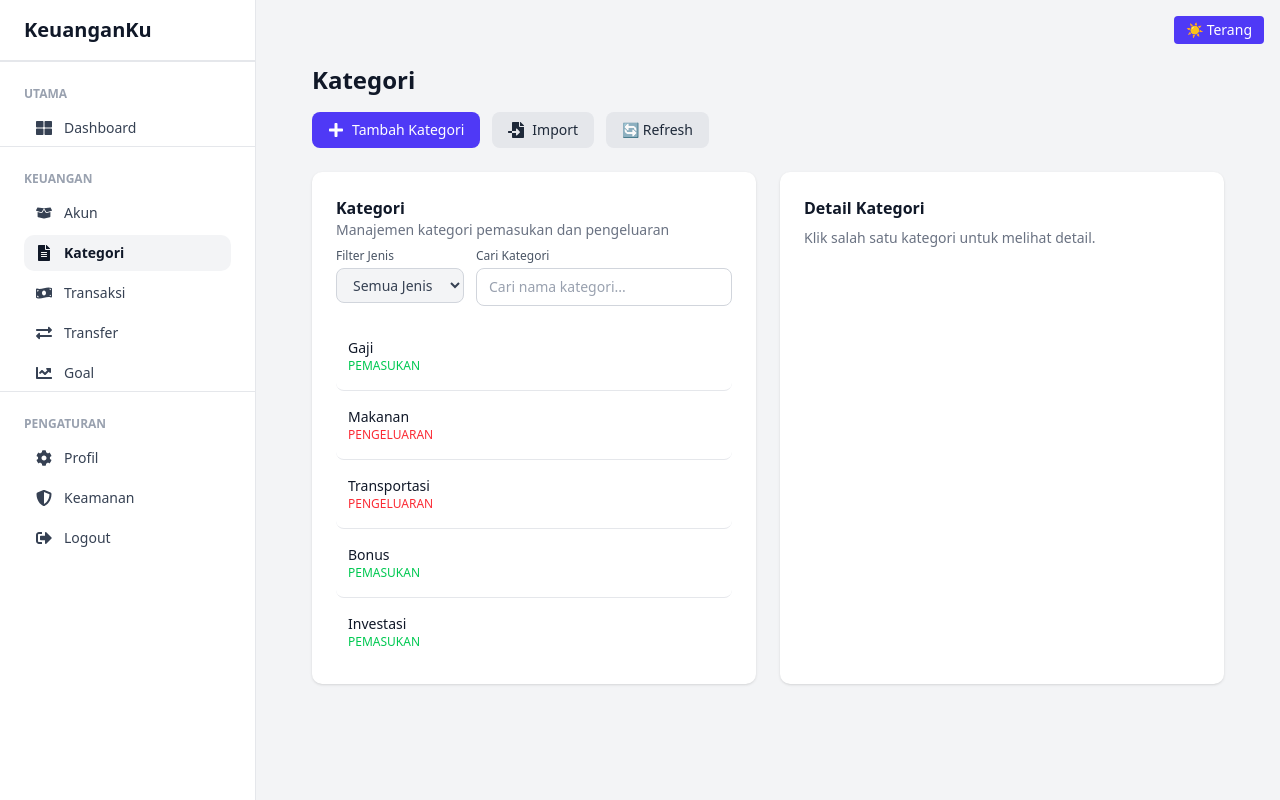
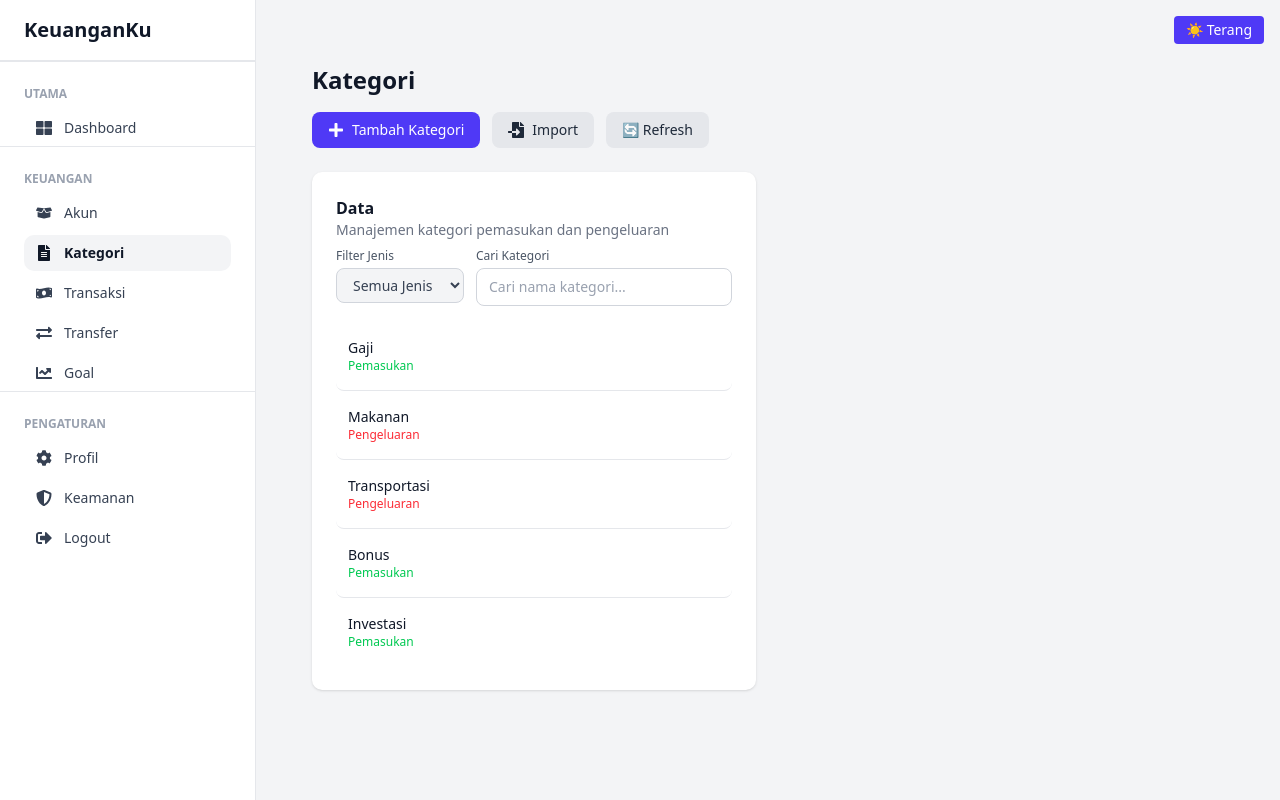
Before and after one commit to andrr64/KeuanganKu-NextJS-React, a Next.js app in the folder keuanganku/: page /app/kategori in a window 1280 px wide. Built offline with nearby package versions, Linux system fonts and the light colour scheme.

Commit message:
feat: memperbarui halaman kategori dan implementasi komponen

```diff
--- a/keuanganku/app/app/kategori/KategoriPage.tsx
+++ b/keuanganku/app/app/kategori/KategoriPage.tsx
@@ -3,43 +3,66 @@
 import { useEffect, useState } from "react"
 import ListKategori from "./components/SectionListKategori";
 import HeaderKategori from "./components/HeaderKategori";
-import PanelDetailKategori from "./components/PanelDetailKategori";
-
-export type Kategori = {
-    id: string
-    nama: string
-    jenis: 'PEMASUKAN' | 'PENGELUARAN'
-}
+import { KategoriResponse } from "@/types/kategori";
+import DialogEditKategori from "@/components/dialog/DialogEditKategori";
 
 export default function KategoriPage() {
     const [loadingFetch, setLoadingFetch] = useState(false);
-    const [kategoriDipilih, setKategoriDipilih] = useState<Kategori | null>(null)
+    const [kategoriDipilih, setKategoriDipilih] = useState<KategoriResponse | null>(null);
 
     const fetchData = async () => {
-        // Simulasi fetch kalau nanti pakai API
-    }
+        setLoadingFetch(true);
+        await new Promise(resolve => setTimeout(resolve, 500));
+        setLoadingFetch(false);
+    };
 
     useEffect(() => {
         fetchData();
-    }, [])
+    }, []);
 
-    const handlePilihKategori = (kategori: Kategori) => {
+    const handlePilihKategori = (kategori: KategoriResponse) => {
         setKategoriDipilih(kategori);
-    }
+    };
+
+    const handleCloseDialog = () => {
+        setKategoriDipilih(null);
+    };
+
+    const handleSubmit = (id: string, nama: string, jenis: 1 | 2) => {
+        console.log('📝 Simpan:', { id, nama, jenis });
+        setKategoriDipilih(null);
+    };
+
+    const handleDelete = (id: string) => {
+        console.log('🗑️ Hapus:', id);
+        setKategoriDipilih(null);
+    };
 
     return (
-        <main className="bg-gray-100 dark:bg-gray-900 text-gray-900 dark:text-white transition-colors duration-300 p-4 sm:p-6 md:p-8">
-            <div className="max-w-[1280px] mx-auto">
+        <>
+            {/* MODAL EDIT */}
+            <DialogEditKategori
+                isOpen={kategoriDipilih !== null}
+                isLoading={false}
+                kategori={kategoriDipilih}
+                onClose={handleCloseDialog}
+                onSubmit={handleSubmit}
+                onDelete={handleDelete}
+            />
+
+            {/* MAIN LAYOUT */}
+            <main className="bg-gray-100 dark:bg-gray-900 text-gray-900 dark:text-white transition-colors duration-300 p-4 sm:p-6 md:p-8 min-h-screen">
+                <div className="max-w-screen-lg mx-auto">
                     <HeaderKategori
                         onTambahKategoriClick={() => { }}
-                    fetchData={() => { }}
+                        fetchData={fetchData}
                     />
 
-                <section className="grid grid-cols-1 md:grid-cols-2 gap-6">
+                    <section className="grid grid-cols-1 md:grid-cols-2 gap-6 mt-6">
                         <ListKategori onPilihKategori={handlePilihKategori} />
-                    <PanelDetailKategori kategori={kategoriDipilih} />
                     </section>
                 </div>
             </main>
-    )
+        </>
+    );
 }
--- a/keuanganku/app/app/kategori/components/PanelDetailKategori.tsx
+++ b/keuanganku/app/app/kategori/components/PanelDetailKategori.tsx
@@ -1,14 +1,15 @@
 'use client'
+import { KategoriResponse } from '@/types/kategori'
 import { useState, useEffect } from 'react'
-import { Kategori } from '../KategoriPage'
 
 type Props = {
-    kategori: Kategori | null
+    kategori: KategoriResponse | null
+    onCancel: () => void
 }
 
-export default function PanelDetailKategori({ kategori }: Props) {
+export default function PanelDetailKategori({ kategori, onCancel }: Props) {
     const [nama, setNama] = useState('')
-    const [jenis, setJenis] = useState<'PEMASUKAN' | 'PENGELUARAN'>('PEMASUKAN')
+    const [jenis, setJenis] = useState<0 | 1 | 2>(0)
 
     useEffect(() => {
         if (kategori) {
@@ -55,15 +56,22 @@ export default function PanelDetailKategori({ kategori }: Props) {
                     <label className="block text-sm font-medium text-gray-700 dark:text-gray-300 mb-1">Jenis</label>
                     <select
                         value={jenis}
-                        onChange={(e) => setJenis(e.target.value as any)}
+                        onChange={(e) => setJenis(Number(e.target.value) as 1 | 2)}
                         className="w-full px-3 py-2 rounded-md border border-gray-300 dark:border-gray-600 bg-gray-100 dark:bg-gray-700 text-sm text-gray-900 dark:text-white"
                     >
-                        <option value="PEMASUKAN">Pemasukan</option>
-                        <option value="PENGELUARAN">Pengeluaran</option>
+                        <option value={1}>Pengeluaran</option>
+                        <option value={2}>Pemasukan</option>
                     </select>
                 </div>
 
-                <div className="flex justify-end gap-3 mt-4">
+                <div className="flex justify-end gap-3 mt-4 flex-wrap">
+                    <button
+                        onClick={onCancel}
+                        className="px-4 py-2 rounded-md bg-gray-300 text-gray-800 hover:bg-gray-400 dark:bg-gray-600 dark:text-white dark:hover:bg-gray-500 transition text-sm"
+                    >
+                        Cancel
+                    </button>
+
                     <button
                         onClick={handleHapus}
                         className="px-4 py-2 rounded-md bg-rose-600 text-white hover:bg-rose-700 transition text-sm"
--- a/keuanganku/app/app/kategori/components/SectionListKategori.tsx
+++ b/keuanganku/app/app/kategori/components/SectionListKategori.tsx
@@ -1,44 +1,42 @@
 'use client'
 
+import LoadingP from '@/components/LoadingP'
+import { KategoriResponse } from '@/types/kategori'
 import { useState, useEffect } from 'react'
 import { FaTimes } from 'react-icons/fa'
 
-type Kategori = {
-    id: string
-    nama: string
-    jenis: 'PEMASUKAN' | 'PENGELUARAN'
-}
-
 type Props = {
-    onPilihKategori: (kategori: Kategori) => void
+    onPilihKategori: (kategori: KategoriResponse) => void
 }
 
 export default function ListKategori({ onPilihKategori }: Props) {
-    const [kategoriList, setKategoriList] = useState<Kategori[]>([])
-    const [filterJenis, setFilterJenis] = useState<'SEMUA' | 'PEMASUKAN' | 'PENGELUARAN'>('SEMUA')
+    const [kategoriList, setKategoriList] = useState<KategoriResponse[]>([])
+    const [filterJenis, setFilterJenis] = useState<0 | 1 | 2>(0)
     const [searchKeyword, setSearchKeyword] = useState('')
-    const [kategoriTersaring, setKategoriTersaring] = useState<Kategori[]>([])
+    const [kategoriTersaring, setKategoriTersaring] = useState<KategoriResponse[]>([])
+    const [loading, setLoading] = useState<boolean>(true)
 
     const fetchData = async () => {
+        setLoading(true)
         await new Promise(resolve => setTimeout(resolve, 500)) // simulasi delay
         setKategoriList([
-            { id: '1', nama: 'Gaji', jenis: 'PEMASUKAN' },
-            { id: '2', nama: 'Makanan', jenis: 'PENGELUARAN' },
-            { id: '3', nama: 'Transportasi', jenis: 'PENGELUARAN' },
-            { id: '4', nama: 'Bonus', jenis: 'PEMASUKAN' },
-            { id: '5', nama: 'Investasi', jenis: 'PEMASUKAN' },
+            { id: '1', nama: 'Gaji', jenis: 2 },
+            { id: '2', nama: 'Makanan', jenis: 1 },
+            { id: '3', nama: 'Transportasi', jenis: 1 },
+            { id: '4', nama: 'Bonus', jenis: 2 },
+            { id: '5', nama: 'Investasi', jenis: 2 },
         ])
+        setLoading(false)
     }
 
     useEffect(() => {
         fetchData()
     }, [])
 
-    // ⛏️ Filtering handler
     const filterData = () => {
         let filtered = [...kategoriList]
 
-        if (filterJenis !== 'SEMUA') {
+        if (filterJenis !== 0) {
             filtered = filtered.filter(k => k.jenis === filterJenis)
         }
 
@@ -64,10 +62,10 @@ export default function ListKategori({ onPilihKategori }: Props) {
     }
 
     return (
-        <div className="bg-white h-[512px] dark:bg-gray-800 rounded-lg shadow-sm p-6 transition-colors w-full">
+        <div className="bg-white dark:bg-gray-800 rounded-lg shadow-sm p-6 transition-colors w-full">
             <div className="mb-4 flex flex-col gap-2">
                 <div>
-                    <h2 className="text-md font-semibold">Kategori</h2>
+                    <h2 className="text-md font-semibold">Data</h2>
                     <p className="text-sm text-gray-500 dark:text-gray-400">
                         Manajemen kategori pemasukan dan pengeluaran
                     </p>
@@ -85,12 +83,12 @@ export default function ListKategori({ onPilihKategori }: Props) {
                         <select
                             id="filterJenis"
                             value={filterJenis}
-                            onChange={(e) => setFilterJenis(e.target.value as any)}
+                            onChange={(e) => setFilterJenis(Number(e.target.value) as 0 | 1 | 2)}
                             className="focus:outline-none focus:ring-1 focus:ring-indigo-500 w-full text-sm bg-gray-100 dark:bg-gray-700 text-gray-700 dark:text-white px-3 py-1.5 rounded-md border border-gray-300 dark:border-gray-600"
                         >
-                            <option value="SEMUA">Semua Jenis</option>
-                            <option value="PEMASUKAN">Pemasukan</option>
-                            <option value="PENGELUARAN">Pengeluaran</option>
+                            <option value={0}>Semua Jenis</option>
+                            <option value={1}>Pengeluaran</option>
+                            <option value={2}>Pemasukan</option>
                         </select>
                     </div>
 
@@ -114,7 +112,7 @@ export default function ListKategori({ onPilihKategori }: Props) {
                             {searchKeyword && (
                                 <button
                                     onClick={handleClearSearch}
-                                    className="absolute right-2 top-1.5 text-gray-500 hover:text-gray-700 dark:hover:text-white"
+                                    className="absolute right-2 top-1/2 -translate-y-1/2 text-gray-500 hover:text-gray-700 dark:hover:text-white"
                                 >
                                     <FaTimes className="w-4 h-4" />
                                 </button>
@@ -126,7 +124,11 @@ export default function ListKategori({ onPilihKategori }: Props) {
 
             {/* LIST */}
             <ul className="divide-y divide-gray-200 dark:divide-gray-700 overflow-y-auto max-h-[400px]">
-                {kategoriTersaring.length === 0 ? (
+                {loading ? (
+                    <li className="text-sm text-gray-500 dark:text-gray-400 py-6 text-center">
+                        <LoadingP />
+                    </li>
+                ) : kategoriTersaring.length === 0 ? (
                     <li className="text-sm text-gray-500 dark:text-gray-400 py-6 text-center">
                         Tidak ada kategori.
                     </li>
@@ -140,12 +142,12 @@ export default function ListKategori({ onPilihKategori }: Props) {
                             <div>
                                 <p className="font-medium text-sm">{kategori.nama}</p>
                                 <p
-                                    className={`text-xs font-medium ${kategori.jenis === 'PEMASUKAN'
+                                    className={`text-xs font-medium ${kategori.jenis === 2
                                         ? 'text-green-500'
                                         : 'text-red-500'
                                         }`}
                                 >
-                                    {kategori.jenis}
+                                    {kategori.jenis === 1 ? 'Pengeluaran' : 'Pemasukan'}
                                 </p>
                             </div>
                         </li>
```
Lines whose indentation alone changed are shown as unchanged.
